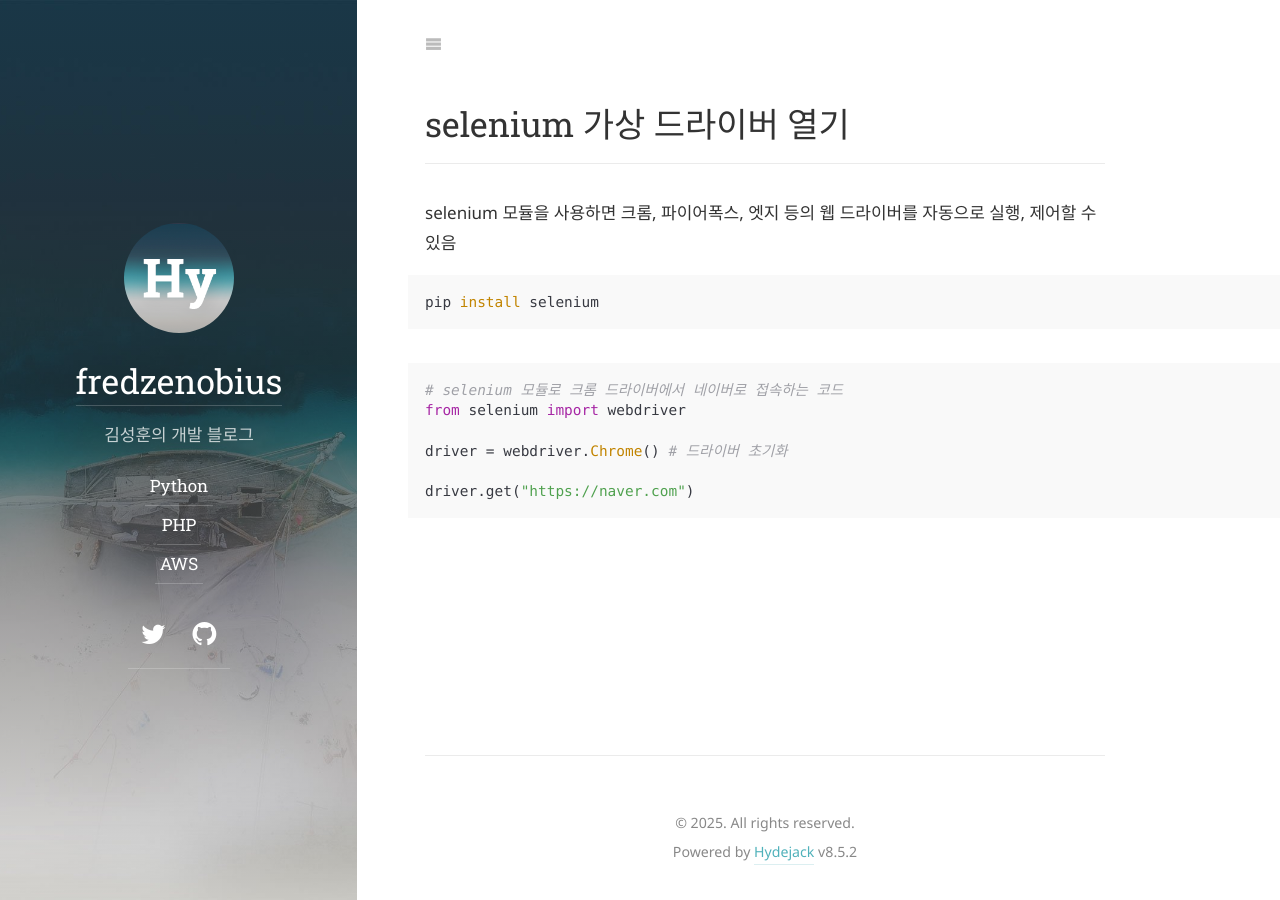
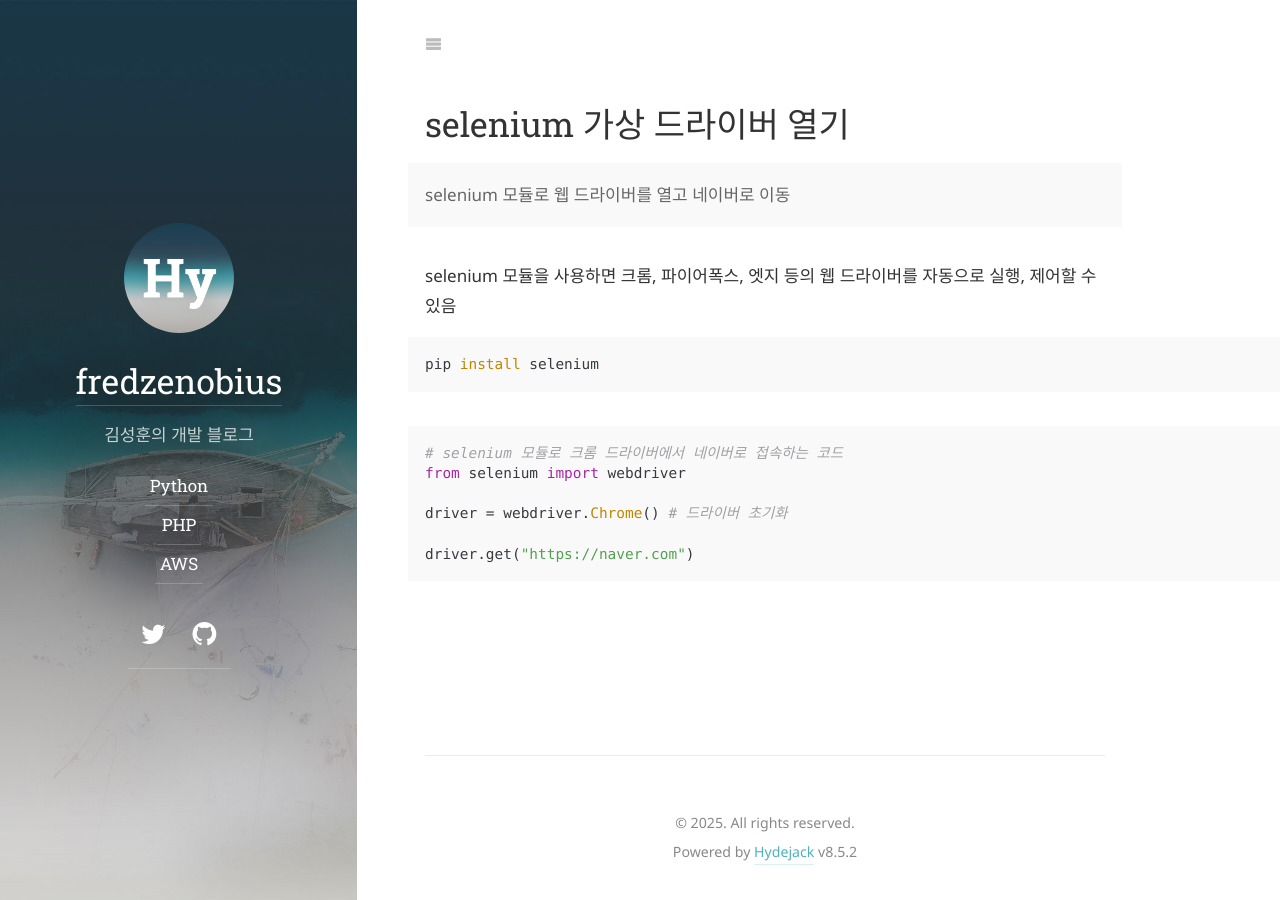
Before and after one commit to FredZenobius/fredzenobius.github.io, a Jekyll site: the page built from python/_posts/2025-08-04-selenium-naver-access.md, in a window 1280 px wide. Built offline with Jekyll 4.4.1, drawn with Linux system fonts in a browser that asks for light colours; some web fonts are replaced; a script that is not in the unit is left out; part of the change alters nothing that is shown.

```diff
--- a/python/_posts/2025-08-04-selenium-naver-access.md
+++ b/python/_posts/2025-08-04-selenium-naver-access.md
@@ -3,7 +3,8 @@ layout: page
 title: selenium 가상 드라이버 열기
 description: >
   selenium 모듈로 웹 드라이버를 열고 네이버로 이동
-hide_description: true
+author: 김성훈
+noindex: true
 ---
 
 selenium 모듈을 사용하면 크롬, 파이어폭스, 엣지 등의 웹 드라이버를 자동으로 실행, 제어할 수 있음
```
